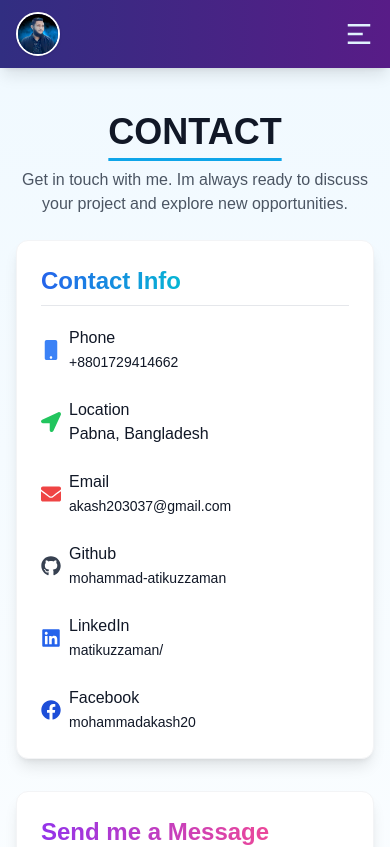
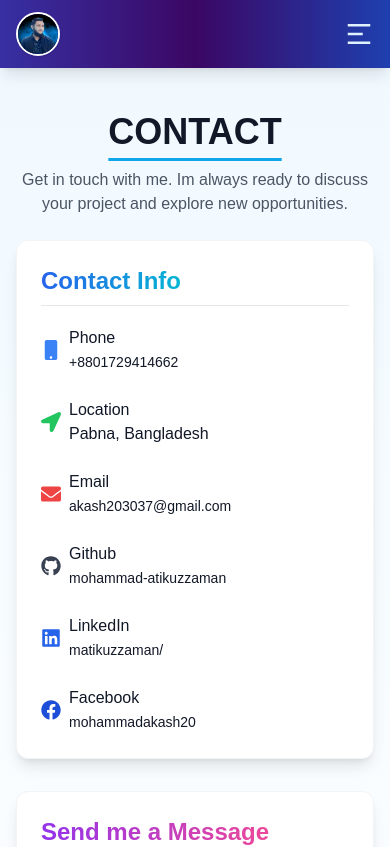
Before and after one commit to mohammad-atikuzzaman/atikuzzaman, a Next.js app: page /contact in a window 390 px wide. Shown: the top 847 px of the page. Built offline with nearby package versions, Linux system fonts and the light colour scheme.

Commit message:
navbar color modified

```diff
--- a/components/NavBar.tsx
+++ b/components/NavBar.tsx
@@ -101,7 +101,7 @@ const NavBar: FC = () => {
       </nav>
 
       {/* Mobile Navbar */}
-      <nav className="lg:hidden flex items-center justify-between bg-gradient-to-r from-indigo-900 to-purple-900 bg-opacity-95 backdrop-blur-sm shadow-lg px-4 py-3 fixed top-0 w-full z-50">
+      <nav className="lg:hidden flex items-center justify-between bg-gradient-to-r from-indigo-800 via-purple-950 to-blue-800 bg-opacity-95 backdrop-blur-sm shadow-lg px-4 py-3 fixed top-0 w-full z-50">
         <Image
           src="/photos/profile.png"
           priority={true}
@@ -164,7 +164,7 @@ const NavBar: FC = () => {
                 key={index}
                 target="_blank"
                 href={item.href}
-                className="bg-gray-800 p-2 rounded-full hover:bg-gradient-to-r hover:from-blue-500 hover:to-purple-600 transform hover:scale-110 transition-all duration-300"
+                className="bg-gray-800 text-white text-xl p-2 rounded-full hover:bg-gradient-to-r hover:from-blue-500 hover:to-purple-600 transform hover:scale-110 transition-all duration-300"
               >
                 {item.icon}
               </Link>
```
